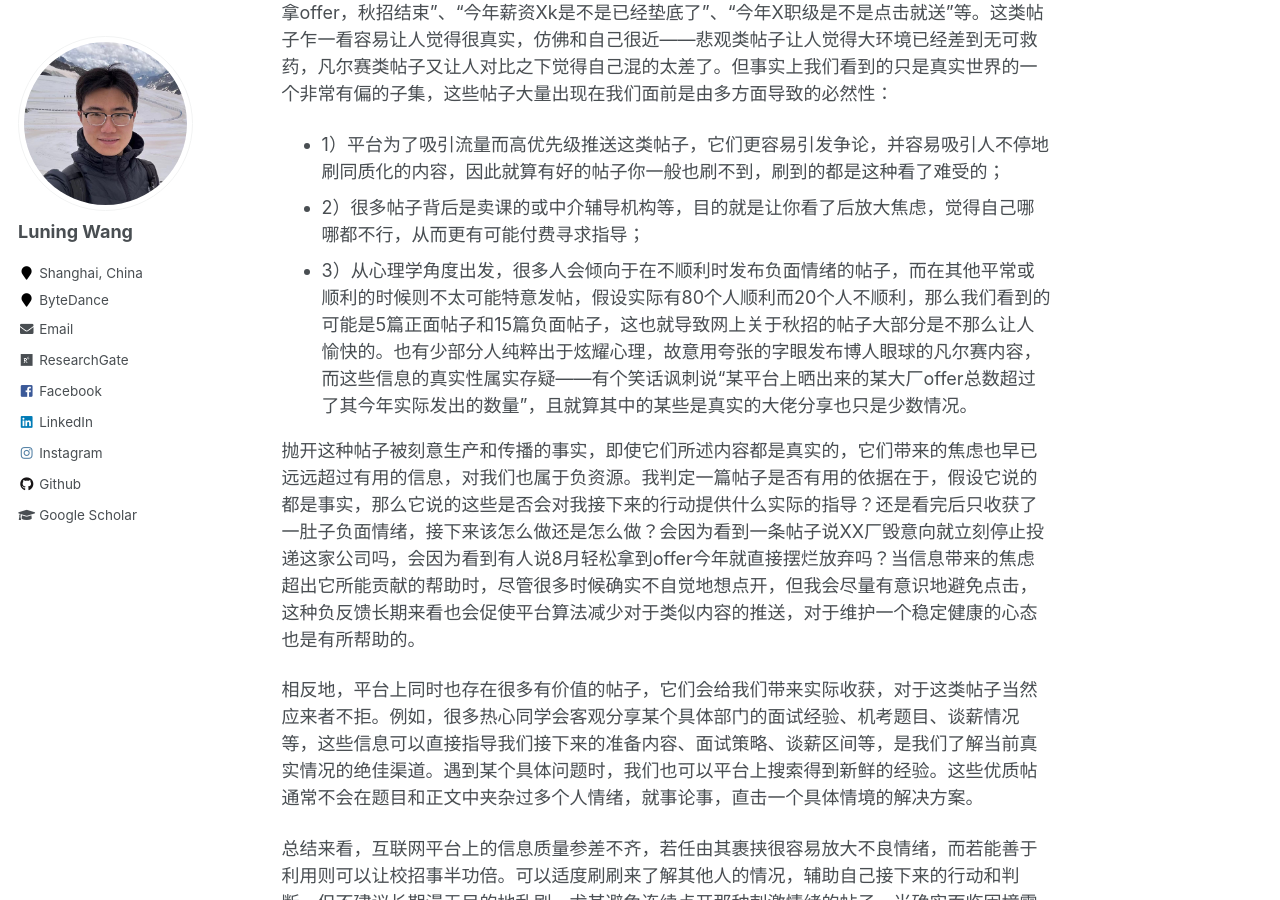
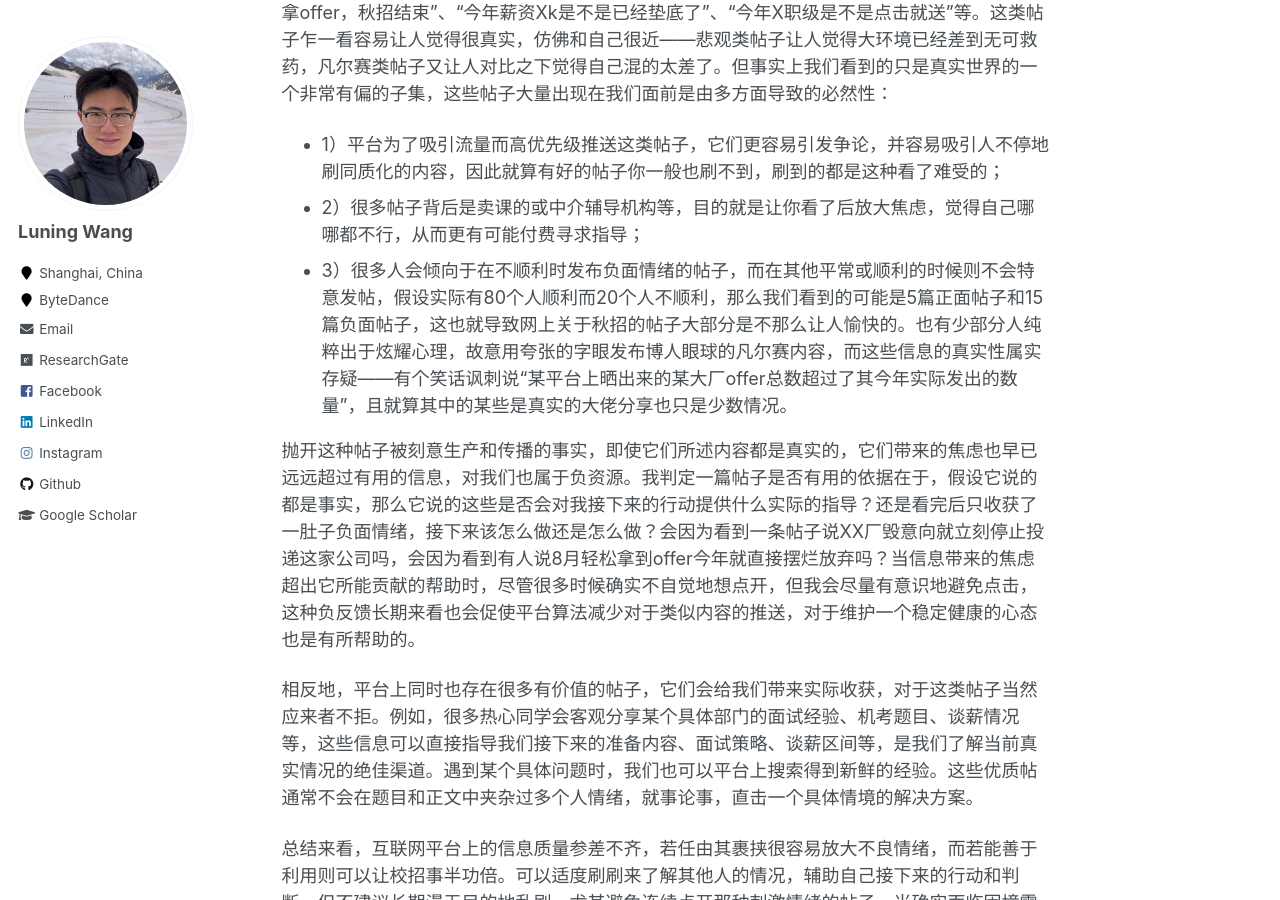
Before and after one commit to wln20/wln20.github.io, a Jekyll site: the page built from _posts/2026-06-10-CampusRecruitment.md, in a window 1280 px wide and 900 px high, scrolled down 12272 px. Built offline with Jekyll 4.4.1, drawn with Linux system fonts in a browser that asks for light colours; some of the changed lines change nothing that is shown; some of the changed text lies outside the part shown.

Commit message:
Revise Campus Recruitment insights and discussions
Updated the content of the Campus Recruitment post to reflect recent discussions and insights on the topic.

```diff
--- a/_posts/2026-05-30-CampusRecruitment.md
+++ b/_posts/2026-06-10-CampusRecruitment.md
@@ -1,8 +1,8 @@
 ---
 layout: single
 title: '26秋招总结——有些弯路本可以避免'
-date: 2026-05-30
-permalink: /posts/2026/05/CampusRecruitment/
+date: 2026-06-10
+permalink: /posts/2026/06/CampusRecruitment/
 math: true
 toc: true
 tags:
@@ -159,7 +159,7 @@
 由于平台的推流机制天然倾向于容易引发讨论和对立的内容，因此那些裹挟情绪、渲染焦虑的帖子经常被高优先级推送，其中既有悲观的，如“机考全部ac还是被挂简历”、“XX厂因招到更好的人而毁意向”、“9月是不是已经没什么开放的岗位了”等，也有凡尔赛渲染焦虑的，如“8月XX厂已拿offer，秋招结束”、“今年薪资Xk是不是已经垫底了”、“今年X职级是不是点击就送”等。这类帖子乍一看容易让人觉得很真实，仿佛和自己很近——悲观类帖子让人觉得大环境已经差到无可救药，凡尔赛类帖子又让人对比之下觉得自己混的太差了。但事实上我们看到的只是真实世界的一个非常有偏的子集，这些帖子大量出现在我们面前是由多方面导致的必然性：
 - 1）平台为了吸引流量而高优先级推送这类帖子，它们更容易引发争论，并容易吸引人不停地刷同质化的内容，因此就算有好的帖子你一般也刷不到，刷到的都是这种看了难受的；
 - 2）很多帖子背后是卖课的或中介辅导机构等，目的就是让你看了后放大焦虑，觉得自己哪哪都不行，从而更有可能付费寻求指导；
-- 3）从心理学角度出发，很多人会倾向于在不顺利时发布负面情绪的帖子，而在其他平常或顺利的时候则不太可能特意发帖，假设实际有80个人顺利而20个人不顺利，那么我们看到的可能是5篇正面帖子和15篇负面帖子，这也就导致网上关于秋招的帖子大部分是不那么让人愉快的。也有少部分人纯粹出于炫耀心理，故意用夸张的字眼发布博人眼球的凡尔赛内容，而这些信息的真实性属实存疑——有个笑话讽刺说“某平台上晒出来的某大厂offer总数超过了其今年实际发出的数量”，且就算其中的某些是真实的大佬分享也只是少数情况。
+- 3）很多人会倾向于在不顺利时发布负面情绪的帖子，而在其他平常或顺利的时候则不会特意发帖，假设实际有80个人顺利而20个人不顺利，那么我们看到的可能是5篇正面帖子和15篇负面帖子，这也就导致网上关于秋招的帖子大部分是不那么让人愉快的。也有少部分人纯粹出于炫耀心理，故意用夸张的字眼发布博人眼球的凡尔赛内容，而这些信息的真实性属实存疑——有个笑话讽刺说“某平台上晒出来的某大厂offer总数超过了其今年实际发出的数量”，且就算其中的某些是真实的大佬分享也只是少数情况。
 
 抛开这种帖子被刻意生产和传播的事实，即使它们所述内容都是真实的，它们带来的焦虑也早已远远超过有用的信息，对我们也属于负资源。我判定一篇帖子是否有用的依据在于，假设它说的都是事实，那么它说的这些是否会对我接下来的行动提供什么实际的指导？还是看完后只收获了一肚子负面情绪，接下来该怎么做还是怎么做？会因为看到一条帖子说XX厂毁意向就立刻停止投递这家公司吗，会因为看到有人说8月轻松拿到offer今年就直接摆烂放弃吗？当信息带来的焦虑超出它所能贡献的帮助时，尽管很多时候确实不自觉地想点开，但我会尽量有意识地避免点击，这种负反馈长期来看也会促使平台算法减少对于类似内容的推送，对于维护一个稳定健康的心态也是有所帮助的。
 
```
